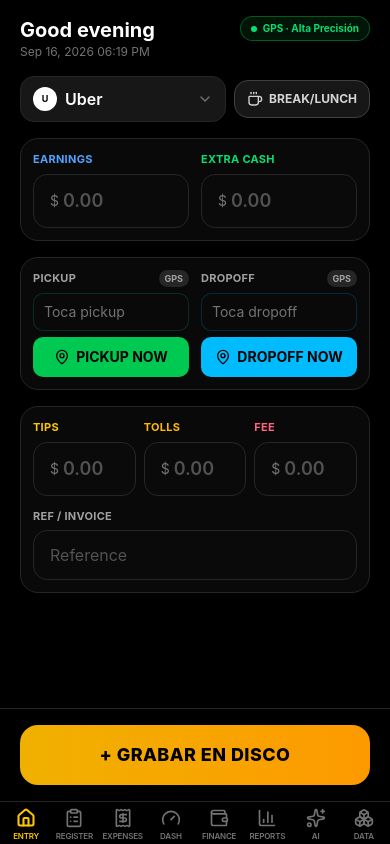
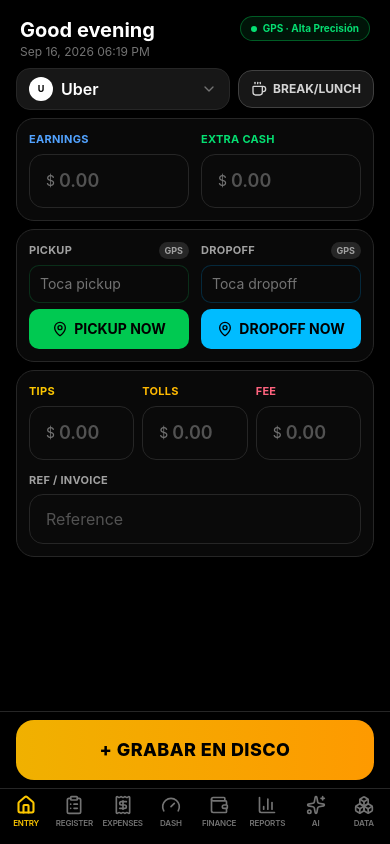
Before and after one commit to transittaxmc-create/claris, a Next.js app: page / in a window 390 px wide. Built offline with nearby package versions, Linux system fonts and the light colour scheme.

Commit message:
Fit entry layout to phone viewport

```diff
--- a/components/copiloto/bottom-nav.tsx
+++ b/components/copiloto/bottom-nav.tsx
@@ -41,7 +41,7 @@ export function BottomNav({
   onChange: (t: Tab) => void
 }) {
   return (
-    <nav className="shrink-0 flex items-stretch gap-0 border-t border-neutral-800 bg-black px-0.5 pb-[env(safe-area-inset-bottom)] pt-1">
+    <nav className="shrink-0 flex min-h-[3.5rem] items-stretch gap-0 border-t border-neutral-800 bg-black px-0.5 pb-[env(safe-area-inset-bottom)] pt-1">
       {ITEMS.map(({ key, label, icon: Icon }) => {
         const isActive = active === key
         return (
--- a/components/copiloto/copiloto-app.tsx
+++ b/components/copiloto/copiloto-app.tsx
@@ -81,8 +81,8 @@ export function CopilotoApp() {
   }
 
   return (
-    <div className="flex min-h-[100dvh] justify-center overflow-hidden bg-neutral-950">
-      <div className="flex h-[100dvh] w-full max-w-[920px] flex-col overflow-hidden bg-black text-white">
+    <div className="flex h-[100dvh] min-h-0 w-full justify-center overflow-hidden bg-neutral-950">
+      <div className="flex h-full min-h-0 w-full max-w-[920px] flex-col overflow-hidden bg-black text-white">
         <main className="min-h-0 min-w-0 flex-1 overflow-hidden">
           {tab === "ENTRY" && <EntryScreen onSave={saveNewFromEntry} />}
           {tab === "REGISTER" && (
--- a/components/copiloto/entry-screen.tsx
+++ b/components/copiloto/entry-screen.tsx
@@ -296,7 +296,7 @@ export function EntryScreen({
   }
 
   return (
-    <div className="flex h-full flex-col">
+    <div className="flex h-full min-h-0 flex-col overflow-hidden">
       {/* Header */}
       <div className="flex items-start justify-between gap-4 px-5 pt-4 sm:px-8 sm:pt-5">
         <div className="min-w-0">
@@ -314,14 +314,14 @@ export function EntryScreen({
       </div>
 
       {/* Scrollable body */}
-      <div className="flex-1 space-y-4 overflow-y-auto px-5 py-4 [scrollbar-width:none] [&::-webkit-scrollbar]:hidden sm:grid sm:grid-cols-2 sm:content-start sm:gap-4 sm:px-8 sm:py-5">
+      <div className="flex-1 space-y-2 overflow-y-auto px-4 py-2 [scrollbar-width:none] [&::-webkit-scrollbar]:hidden sm:grid sm:grid-cols-2 sm:content-start sm:gap-4 sm:px-8 sm:py-5">
         {/* Platform + break */}
         <div className="flex items-center gap-2 sm:col-span-2">
           <div className="relative flex-1">
             <button
               type="button"
               onClick={() => setPlatformOpen((o) => !o)}
-              className="flex w-full items-center justify-between rounded-xl border border-neutral-800 bg-neutral-900 px-3 py-2.5"
+              className="flex w-full items-center justify-between rounded-xl border border-neutral-800 bg-neutral-900 px-3 py-2"
             >
               <span className="flex items-center gap-2">
                 <span className="flex size-6 items-center justify-center rounded-full bg-white text-[9px] font-bold text-black">
@@ -457,7 +457,7 @@ export function EntryScreen({
       </div>
 
       {/* Sticky record button con calidad y feedback */}
-      <div className="border-t border-neutral-800 bg-black px-5 py-4 sm:px-8 sm:py-5">
+      <div className="shrink-0 border-t border-neutral-800 bg-black px-4 pb-[calc(0.5rem+env(safe-area-inset-bottom))] pt-2 sm:px-8 sm:py-5">
         <button
           type="button"
           onClick={handleSave}
```
